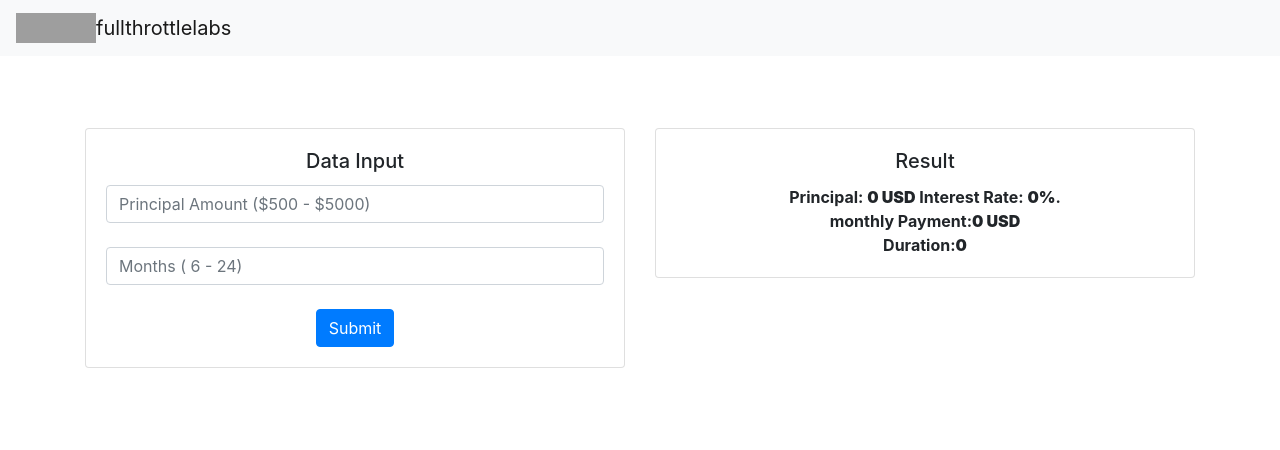
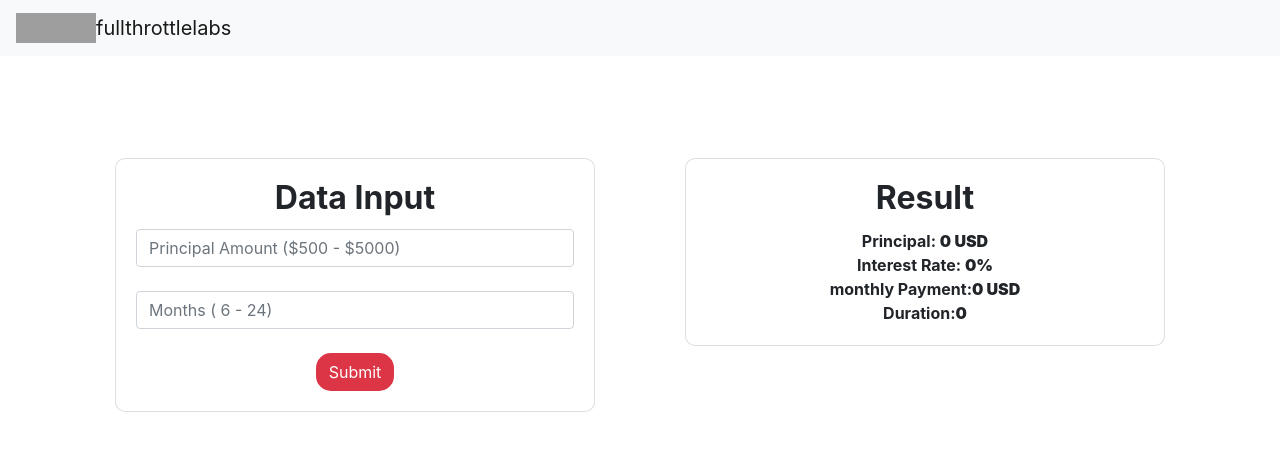
Before and after one commit to 0xpulsar/intereset_calculator, a React (Create React App) app: page / in a window 1280 px wide. Shown: the top 450 px of the page. Built offline with nearby package versions, Linux system fonts and the light colour scheme; grey boxes are pictures that could not be loaded.

Commit message:
animation fix

```diff
--- a/src/Home/DataComp/DataComp.js
+++ b/src/Home/DataComp/DataComp.js
@@ -35,7 +35,9 @@ class DataComp extends Component {
       <div>
         <div className="card">
           <div className="card-body">
-            <h5 className="card-title">Data Input</h5>
+            <h2 className="card-title">
+              <b>Data Input</b>
+            </h2>
             <b className="card-text">
               <form>
                 <input
@@ -58,7 +60,7 @@ class DataComp extends Component {
                 <br />
                 <button
                   type="button"
-                  className="btn btn-primary"
+                  className="btn btn-sub"
                   onClick={this.handleSubmit}
                 >
                   Submit
--- a/src/Home/Home.css
+++ b/src/Home/Home.css
@@ -0,0 +1,22 @@
+.card {
+  border-radius: 10px;
+  min-width: 350px;
+  margin: 30px;
+}
+.card:hover {
+  animation: card-shadow-on-hover 1s infinite;
+}
+
+@keyframes card-shadow-on-hover {
+  0% {
+    box-shadow: 0 0 0 0px rgba(0, 0, 0, 0.2);
+  }
+  100% {
+    box-shadow: 0 0 11px rgba(33, 33, 33, 0.2);
+  }
+}
+.btn-sub {
+  background: #dc3545;
+  color: white;
+  border-radius: 15px;
+}
--- a/src/Home/Home.js
+++ b/src/Home/Home.js
@@ -2,6 +2,7 @@ import React, { Component } from "react";
 import DataComp from "./DataComp/DataComp";
 import ResComp from "./ResComp/ResComp";
 import axios from "axios";
+import "./Home.css";
 class Home extends Component {
   constructor(props) {
     super(props);
--- a/src/Home/ResComp/ResComp.js
+++ b/src/Home/ResComp/ResComp.js
@@ -10,13 +10,17 @@ class ResComp extends Component {
       <div>
         <div className="card">
           <div className="card-body">
-            <h5 className="card-title">Result</h5>
+            <h2 className="card-title">
+              <b>Result</b>
+            </h2>
             <b className="card-text">
               Principal:{" "}
               <b>
                 {this.props.principal} {this.props.currency}
               </b>{" "}
-              Interest Rate: <b>{this.props.interestRate}%</b>.<br />
+              <br />
+              Interest Rate: <b>{this.props.interestRate}%</b>
+              <br />
               monthly Payment:
               <b>
                 {this.props.monthlyPayment} {this.props.currency}
--- a/src/nav/nav.js
+++ b/src/nav/nav.js
@@ -6,13 +6,13 @@ class Nav extends Component {
   }
   render() {
     return (
-      <nav class="navbar navbar-light bg-light">
-        <a class="navbar-brand" href="#">
+      <nav className="navbar navbar-light bg-light">
+        <a className="navbar-brand" href="#">
           <img
             src="https://fullthrottlelabs.com/img/logo/logo-2.png"
             width="80"
             height="30"
-            class="d-inline-block align-top"
+            className="d-inline-block align-top"
             alt=""
           />
           fullthrottlelabs
```
